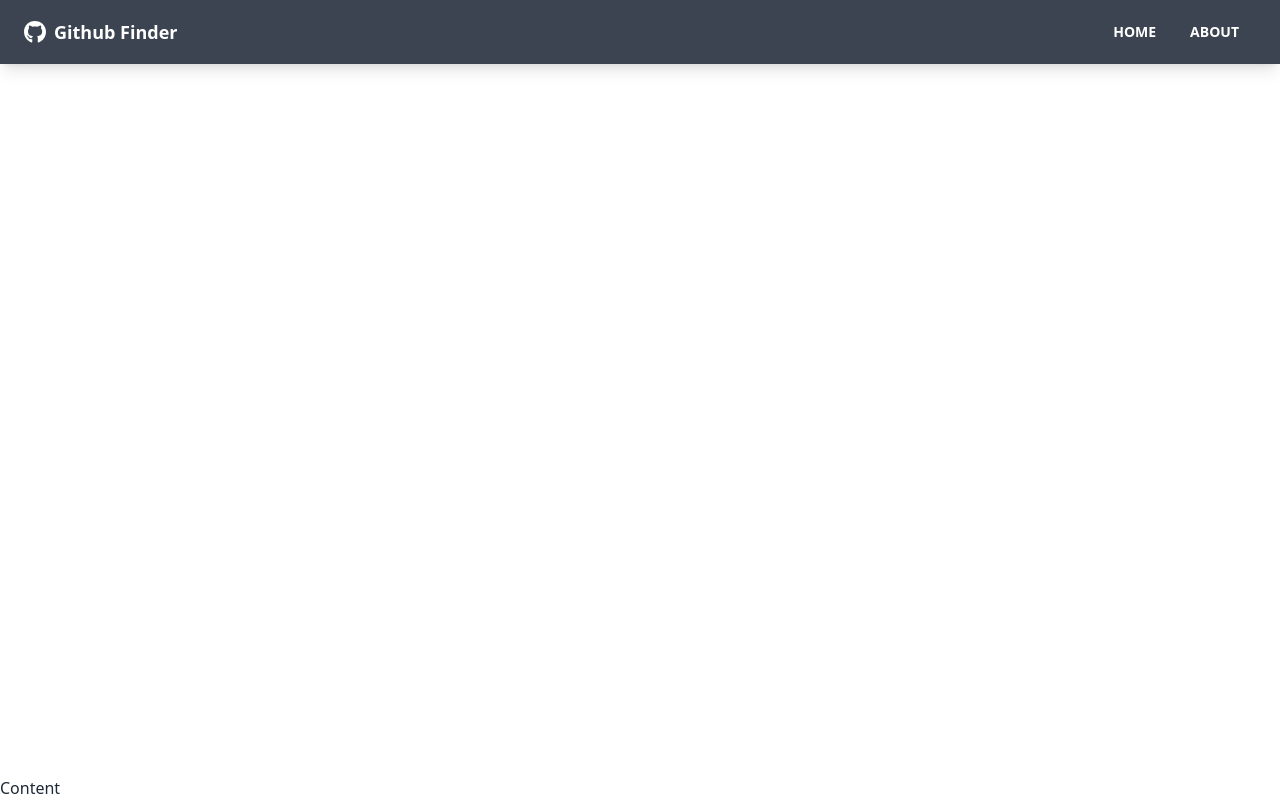
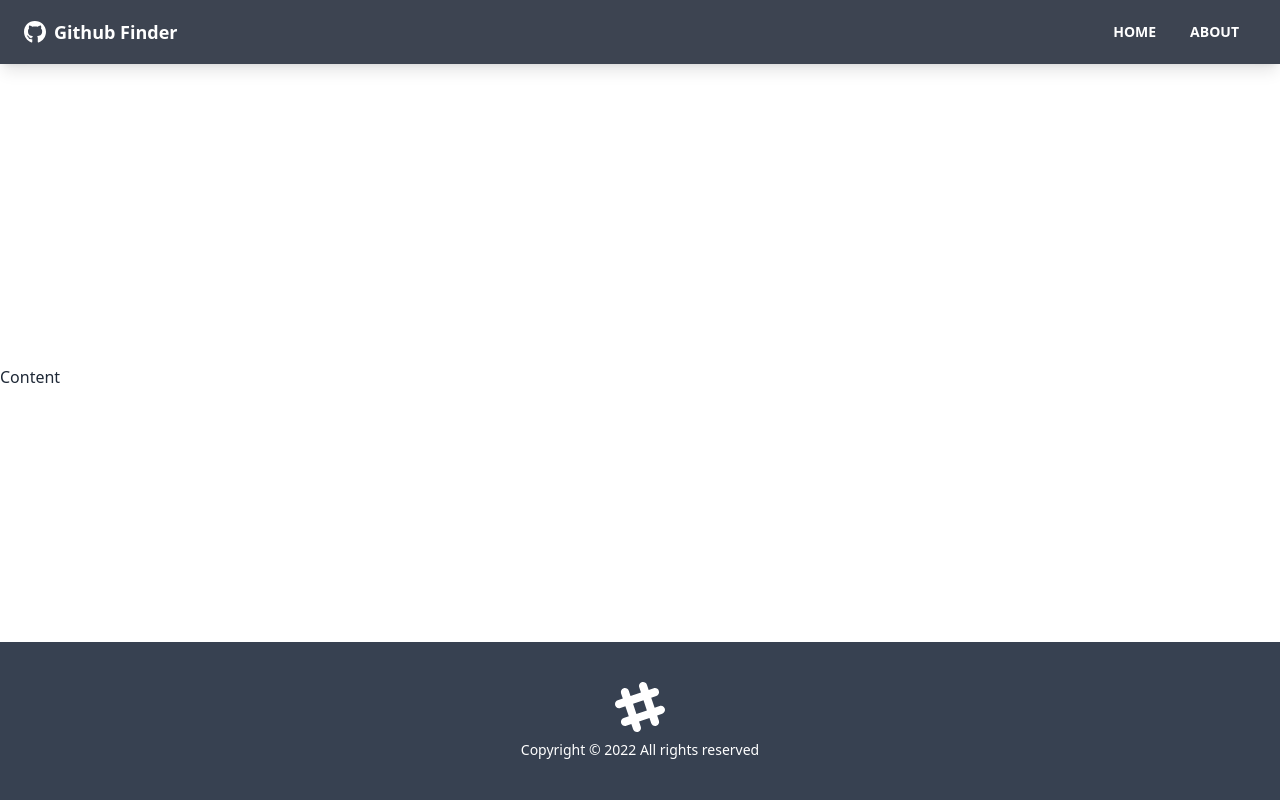
Before and after one commit to jhonadc/github-finder-REACT.2022, a React (Create React App) app: page / in a window 1280 px wide. Built offline with nearby package versions, Linux system fonts and the light colour scheme.

Commit message:
footer ready - dinamic year and svg image

```diff
--- a/src/App.js
+++ b/src/App.js
@@ -1,15 +1,17 @@
-import { BrowserRouter as Router, Route } from
-'react-router-dom';
+import { BrowserRouter as Router, Route } from 'react-router-dom';
 import Navbar from './components/layout/Navbar';
+import Footer from './components/layout/Footer';
 
 function App() {
   return (
     <Router>
-      <div className='flex flex-col justify-between
+      <div
+        className='flex flex-col justify-between
       h-screen'>
         <Navbar />
 
         <main>Content</main>
+        <Footer />
       </div>
     </Router>
   );
--- /dev/null
+++ b/src/components/layout/Footer.jsx
@@ -0,0 +1,25 @@
+function Footer() {
+  const footerYear = new Date().getFullYear();
+
+  return (
+    <footer
+      className='footer p-10 bg-gray-700
+    text-primary-content footer-center'>
+      <div>
+        <svg
+          width='50'
+          height='50'
+          viewBox='0 0 24 24'
+          xmlns='http://www.w3.org/2000/svg'
+          fillRule='evenodd'
+          clipRule='evenodd'
+          className='inline-block fill-current'>
+          <path d='M22.672 15.226l-2.432.811.841 2.515c.33 1.019-.209 2.127-1.23 2.456-1.15.325-2.148-.321-2.463-1.226l-.84-2.518-5.013 1.677.84 2.517c.391 1.203-.434 2.542-1.831 2.542-.88 0-1.601-.564-1.86-1.314l-.842-2.516-2.431.809c-1.135.328-2.145-.317-2.463-1.229-.329-1.018.211-2.127 1.231-2.456l2.432-.809-1.621-4.823-2.432.808c-1.355.384-2.558-.59-2.558-1.839 0-.817.509-1.582 1.327-1.846l2.433-.809-.842-2.515c-.33-1.02.211-2.129 1.232-2.458 1.02-.329 2.13.209 2.461 1.229l.842 2.515 5.011-1.677-.839-2.517c-.403-1.238.484-2.553 1.843-2.553.819 0 1.585.509 1.85 1.326l.841 2.517 2.431-.81c1.02-.33 2.131.211 2.461 1.229.332 1.018-.21 2.126-1.23 2.456l-2.433.809 1.622 4.823 2.433-.809c1.242-.401 2.557.484 2.557 1.838 0 .819-.51 1.583-1.328 1.847m-8.992-6.428l-5.01 1.675 1.619 4.828 5.011-1.674-1.62-4.829z'></path>
+        </svg>
+        <p>Copyright &copy; {footerYear} All rights reserved</p>
+      </div>
+    </footer>
+  );
+}
+
+export default Footer;
```
